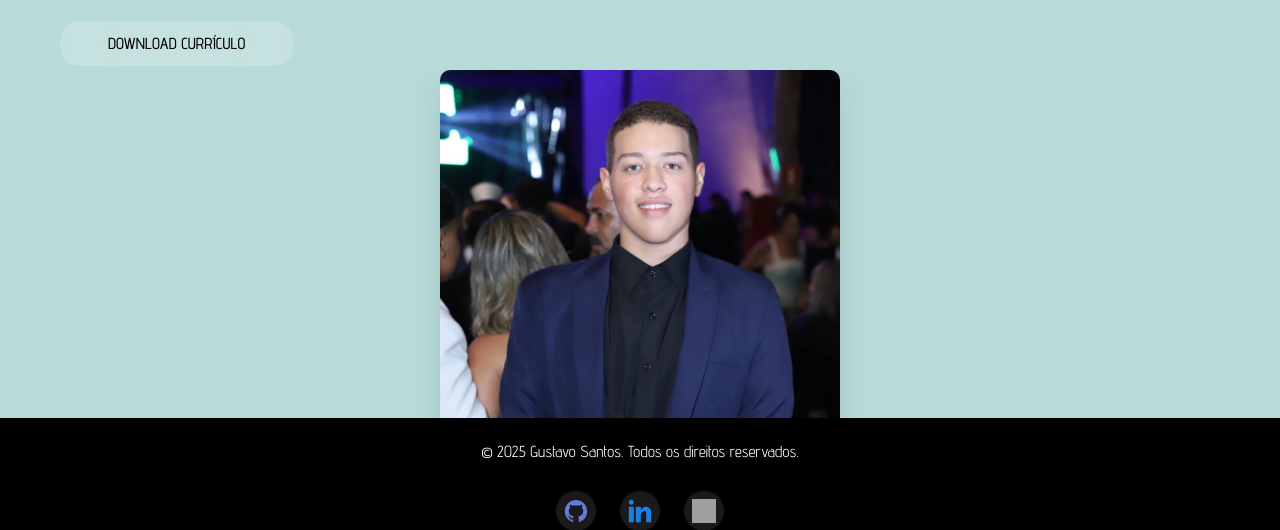
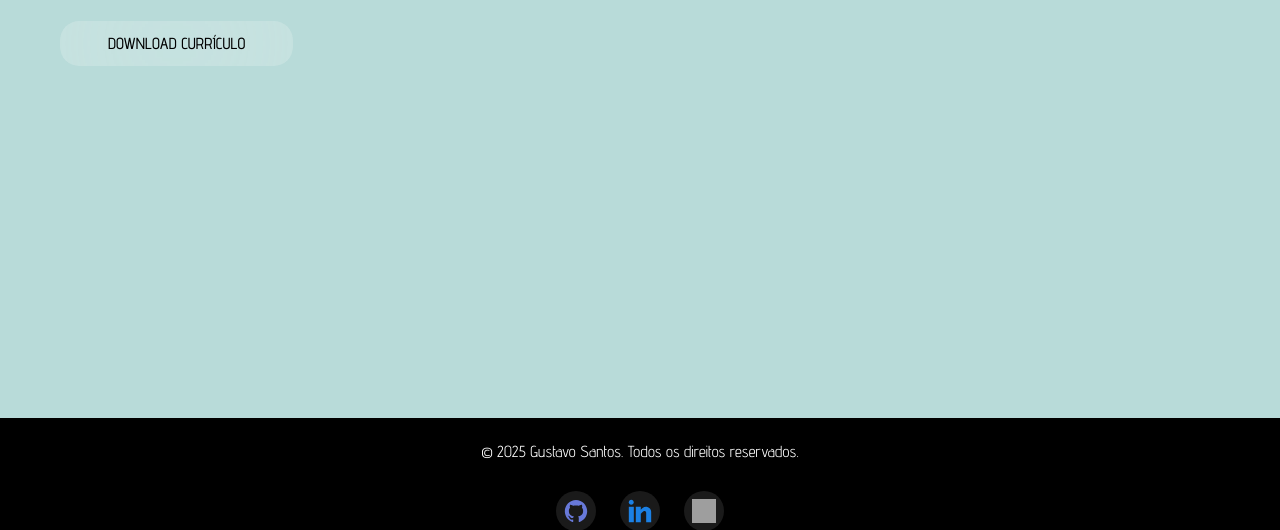
Before and after one commit to GusAtSantos/Portfolio, a React (Vite) app: page /about in a window 1280 px wide. Shown: the part 245-775 px from the top of the page. Built offline with nearby package versions, Linux system fonts and the light colour scheme; grey boxes are pictures that could not be loaded.

Commit message:
Update About.jsx

```diff
--- a/src/pages/About.jsx
+++ b/src/pages/About.jsx
@@ -1,7 +1,6 @@
 import React from "react";
 import "../assets/styles/global.css";
 import "../assets/styles/about_css.css";
-import Me from "../assets/images/Beige Simple Photo Signature Twitter Profile Picture.png";
 import { AnimatedBackground } from 'animated-backgrounds';
 import dwl from "../assets/images/arrow_downward_24dp_E3E3E3_FILL0_wght400_GRAD0_opsz24.svg";
 
@@ -28,13 +27,10 @@ function About() {
                         className="download-cv"
                     >
                         <button className="btn">
-                            <span>Download Currículo</span>
+                            <span> Download Currículo </span>
                         </button>
+
                     </a>
-                </div>
-
-                <div className="about-image">
-                    <img src={Me} alt="Gustavo Santos" className="profile-image" />
                 </div>
             </div>
         </section>
```
